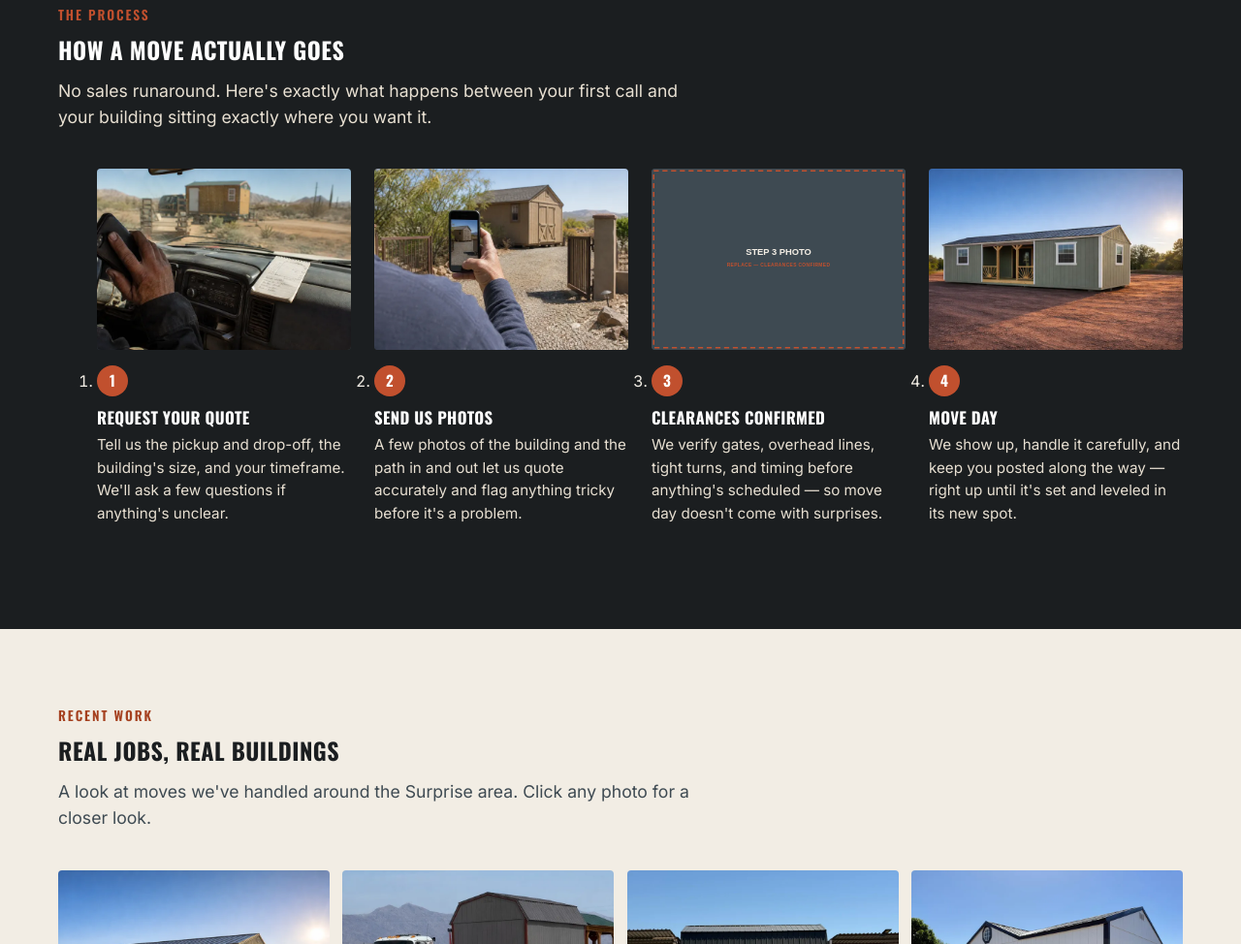
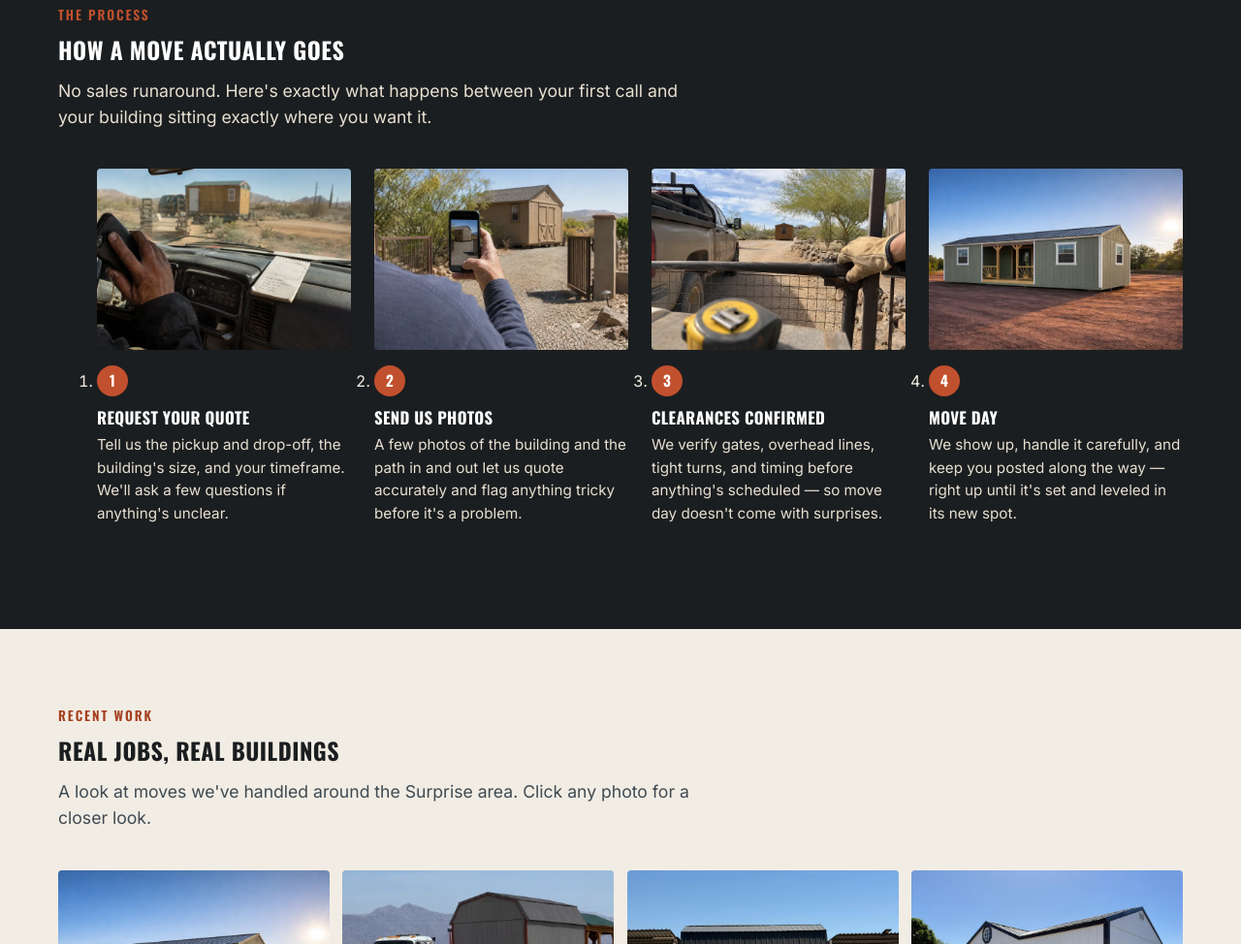
Before and after one commit to JoelKoehn/-sbar-enterprises-site, a website: page index.html in a window 1280 px wide. Shown: the part 1716-2690 px from the top of the page at 97% size. Drawn offline with Linux system fonts and the light colour scheme.

Commit message:
Add real photo for process step 3, remove unused SVG placeholders
All four How It Works steps now use real/approved photos. Removes
the three now-dead SVG placeholder files.

```diff
--- a/index.html
+++ b/index.html
@@ -213,7 +213,10 @@
         </li>
         <li class="process-step">
           <figure>
-            <img src="/images/process/process-3.svg" width="700" height="500" loading="lazy" alt="PLACEHOLDER — real photo needed: measuring a gate or access path for clearance">
+            <picture>
+              <source srcset="/images/process/process-3.webp" type="image/webp">
+              <img src="/images/process/process-3.jpg" width="700" height="500" loading="lazy" alt="Checking a gate's clearance next to the work truck before scheduling a move">
+            </picture>
           </figure>
           <span class="step-num" aria-hidden="true">3</span>
           <h3>Clearances Confirmed</h3>
```
Also changed, not shown: images/process/process-1.svg (deleted), images/process/process-2.svg (deleted), images/process/process-3.jpg (added), images/process/process-3.svg (deleted), images/process/process-3.webp (added).
